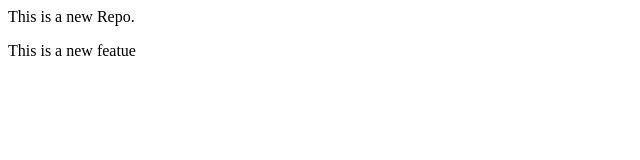
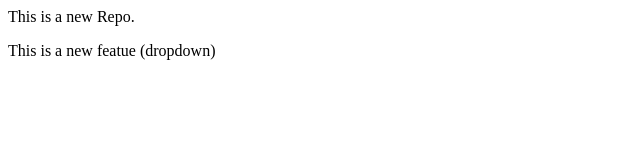
Before and after one commit to TavishJainCodes/localrepo, a plain HTML site: page index.html in a window 1280 px wide. Shown: the full height of the page, 0-640 px from the left. Drawn offline with Linux system fonts and the light colour scheme.

```diff
--- a/index.html
+++ b/index.html
@@ -1,2 +1,2 @@
 <p>This is a new Repo.</p>
-<p>This is a new featue</p>
+<p>This is a new featue (dropdown)</p>
```
